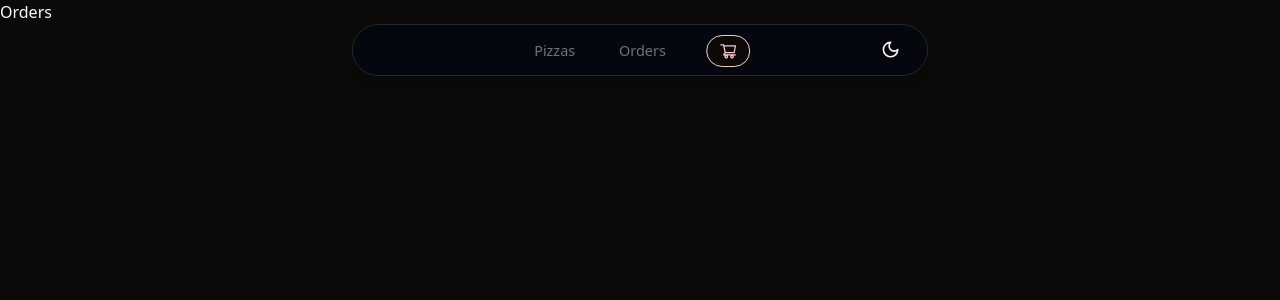
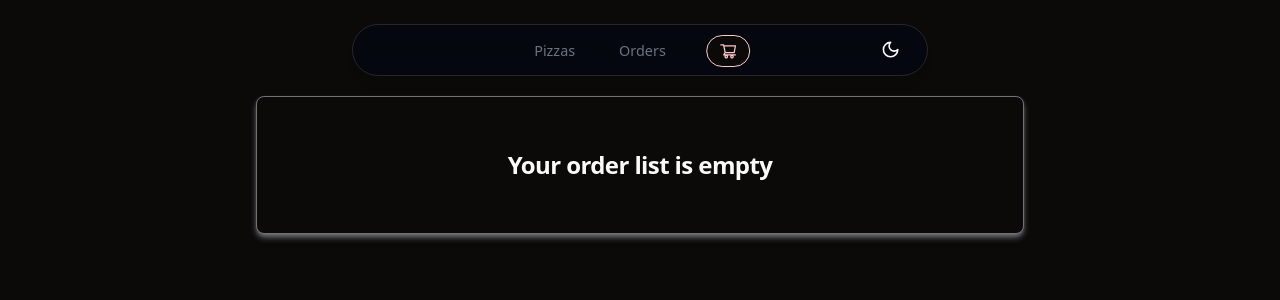
Before and after one commit to Tomas-Zagorskis/PizzaNet, a React (Vite) app in the folder ClientApp/: page /orders in a window 1280 px wide. Shown: the top 300 px of the page. Built offline with nearby package versions, Linux system fonts and the light colour scheme.

Commit message:
feat: implement orders page

```diff
--- a/ClientApp/src/components/Orders.tsx
+++ b/ClientApp/src/components/Orders.tsx
@@ -1,4 +1,44 @@
+import { useSelector } from 'react-redux';
+import { Card, CardDescription, CardTitle } from './ui/card';
+import { RootState } from '@/store/store';
+
 const Orders = () => {
-	return <div>Orders</div>;
+	const orders = useSelector((state: RootState) => state.orders);
+
+	return (
+		<Card className='p-4 mt-24 mx-auto max-w-3xl space-y-5'>
+			{orders.orders.length === 0 && (
+				<CardTitle className='my-10 w-full text-center'>
+					Your order list is empty
+				</CardTitle>
+			)}
+			{orders.orders.map(order => (
+				<Card
+					key={order.id}
+					className='flex flex-nowrap items-center justify-between gap-4 p-5'>
+					<div className='space-y-3'>
+						{order.orders.map(cart => (
+							<div>
+								<CardTitle>
+									{cart.pizza.name}{' '}
+									<sup className='text-xs text-primary'>{cart.size}</sup>
+								</CardTitle>
+								<CardDescription>
+									Extra toppings:{' '}
+									{cart.toppings.length > 0
+										? cart.toppings.map(t => t.pizzaToppingString).join(', ')
+										: 'None'}
+								</CardDescription>
+							</div>
+						))}
+					</div>
+					<div className='flex flex-col flex-nowrap gap-2 min-w-max ml-auto font-serif text-right'>
+						<CardTitle>Order Price:</CardTitle>
+						<CardTitle>{order.totalPrice.toFixed(2)} €</CardTitle>
+					</div>
+				</Card>
+			))}
+		</Card>
+	);
 };
 export default Orders;
```
